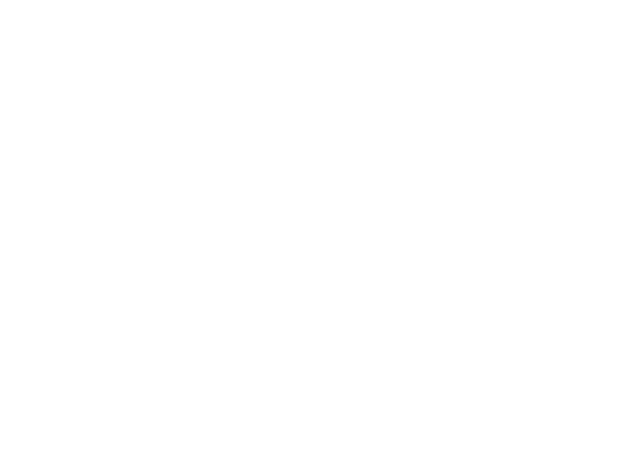
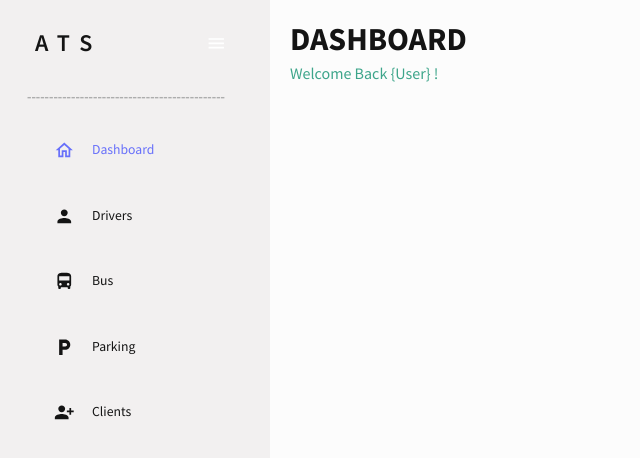
Before and after one commit to MeedMn/ATS-Dashboard, a React (Create React App) app: page / in a window 1280 px wide. Before the commit this address had no page. Shown: the top 458 px of the page, without its empty margins (0-640 px from the left). Built offline with nearby package versions, Linux system fonts and the light colour scheme.

Commit message:
Adding dashboard route to app.jsx | modifying the styles in sidebar.jsx | filling the index.css file with content/app styles | adding a browserrout to index.js | adding a header in dashboard

```diff
--- a/src/App.jsx
+++ b/src/App.jsx
@@ -1,12 +1,29 @@
-import { BrowserRouter, Route , Routes } from "react-router-dom";
+import { useState } from "react";
+import { Routes, Route } from "react-router-dom";
+import { CssBaseline, ThemeProvider } from "@mui/material";
+import { ColorModeContext, useMode } from "./theme";
+import Dashboard from "./pages/Dashboard";
+import Sidebar from "./components/Sidebar";
 import './app.css';
 
 function App() {
+  const [theme, colorMode] = useMode();
+  const [isSidebar, setIsSidebar] = useState(true);
+
   return (
-    <BrowserRouter>
-    <Routes>
-    </Routes>
-    </BrowserRouter>
+    <ColorModeContext.Provider value={colorMode}>
+      <ThemeProvider theme={theme}>
+        <CssBaseline />
+        <div className="app">
+          <Sidebar isSidebar={isSidebar} />
+          <main className="content">
+            <Routes>
+              <Route path="/" element={<Dashboard />} />
+            </Routes>
+          </main>
+        </div>
+      </ThemeProvider>
+    </ColorModeContext.Provider>
   );
 }
 
--- a/src/components/Sidebar.jsx
+++ b/src/components/Sidebar.jsx
@@ -57,6 +57,7 @@ const Sidebar = () => {
     >
       <ProSidebar collapsed={isCollapsed}>
         <Menu iconShape="square">
+          {/* LOGO AND MENU ICON */}
           <MenuItem
             onClick={() => setIsCollapsed(!isCollapsed)}
             icon={isCollapsed ? <MenuOutlinedIcon /> : undefined}
@@ -85,10 +86,19 @@ const Sidebar = () => {
           ---------------------------------------------
           <br />
           <br />
+
             <Item
               title="Dashboard"
               to="/"
               icon={<HomeOutlinedIcon />}
+              selected={selected}
+              setSelected={setSelected}
+            />
+            <br />
+            <Item
+              title="Drivers"
+              to="/drivers"
+              icon={<PersonIcon />}
               selected={selected}
               setSelected={setSelected}
             />
@@ -111,7 +121,7 @@ const Sidebar = () => {
             <br/>
             <Item
               title="Clients"
-              to="/clients"
+              to="/client"
               icon={<PersonAddAlt1Icon />}
               selected={selected}
               setSelected={setSelected}
--- a/src/index.css
+++ b/src/index.css
@@ -0,0 +1,35 @@
+@import url("https://fonts.googleapis.com/css2?family=Source+Sans+Pro:wght@400;600;700&display=swap");
+
+html,
+body,
+#root,
+.app,
+.content {
+  height: 100%;
+  width: 100%;
+  font-family: "Source Sans Pro", sans-serif;
+}
+
+.app {
+  display: flex;
+  position: relative;
+}
+
+::-webkit-scrollbar {
+  width: 10px;
+}
+
+/* Track */
+::-webkit-scrollbar-track {
+  background: #e0e0e0;
+}
+
+/* Handle */
+::-webkit-scrollbar-thumb {
+  background: #888;
+}
+
+/* Handle on hover */
+::-webkit-scrollbar-thumb:hover {
+  background: #555;
+}
--- a/src/index.js
+++ b/src/index.js
@@ -2,11 +2,14 @@ import React from 'react';
 import ReactDOM from 'react-dom/client';
 import App from './App';
 import reportWebVitals from './reportWebVitals';
-
+import { BrowserRouter } from "react-router-dom";
+import './index.css';
 const root = ReactDOM.createRoot(document.getElementById('root'));
 root.render(
   <React.StrictMode>
-    <App />
+    <BrowserRouter>
+      <App />
+    </BrowserRouter>
   </React.StrictMode>
 );
 
--- a/src/pages/Dashboard.jsx
+++ b/src/pages/Dashboard.jsx
@@ -1,15 +1,11 @@
 import { Box,Typography, useTheme } from "@mui/material";
-import { tokens } from "../theme";
 import Header from "../components/Header";
 
 const Dashboard = () => {
-  const theme = useTheme();
-  const colors = tokens(theme.palette.mode);
-
   return (
     <Box m="20px">
       <Box display="flex" justifyContent="space-between" alignItems="center">
-        <Header title="DASHBOARD" subtitle="Welcome back !!" />
+        <Header title="DASHBOARD" subtitle="Welcome Back {User} !" />
       </Box>
     </Box>
   );
```
Also changed, not shown: 1 other file (tests, documents, lock files or other folders).
